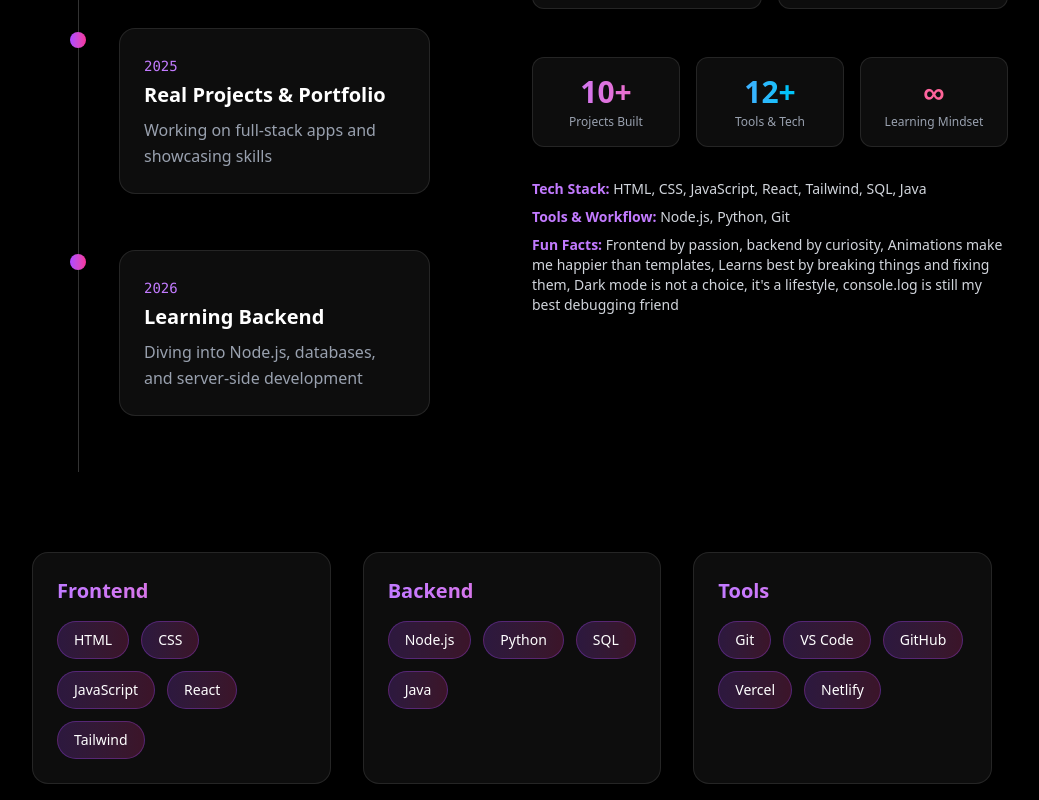
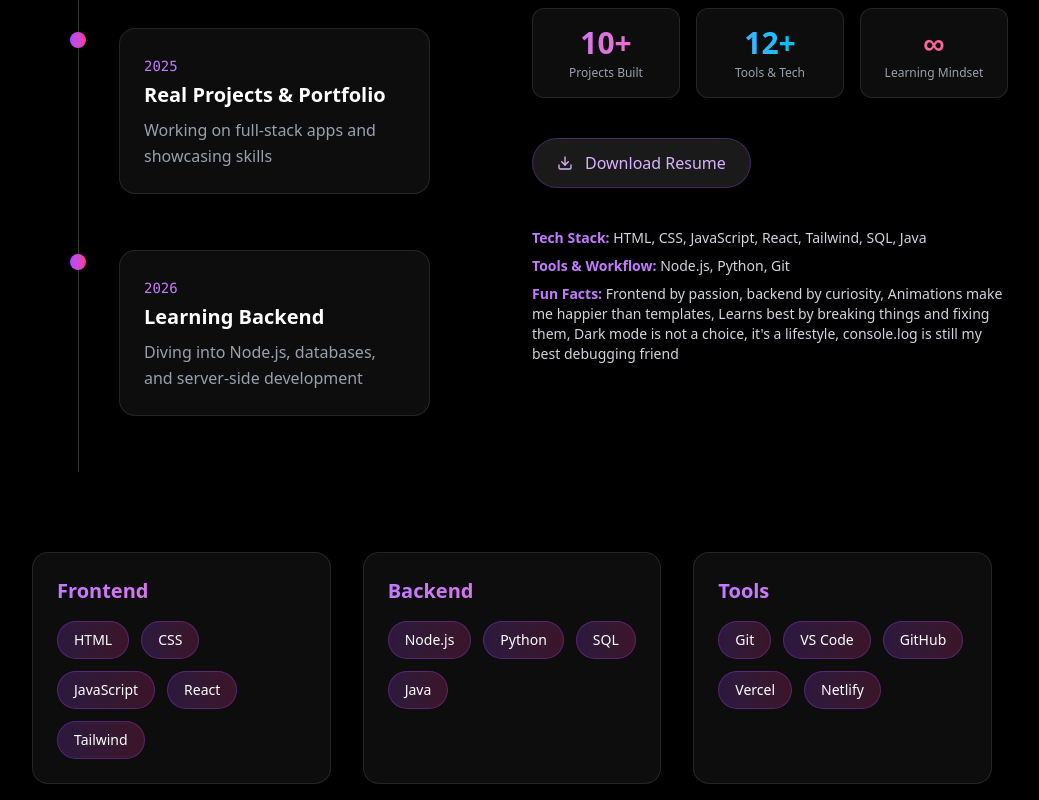
Before and after one commit to MaliAnand01/AnandSundesha_Portfolio, a React (Vite) app: page / in a window 1280 px wide. Shown: the part 1720-2520 px from the top of the page, without its empty margins (128-1167 px from the left). Built offline with nearby package versions, Linux system fonts and the light colour scheme.

Commit message:
Add resume PDF and implement email copy functionality in contact section

```diff
--- a/src/components/sections/About.jsx
+++ b/src/components/sections/About.jsx
@@ -1,8 +1,8 @@
 /* eslint-disable no-unused-vars */
 import { motion } from "framer-motion";
 import { SKILLS, FUN_FACTS } from "../../data/data";
-// import TechOrbit from "./TechOrbit";
 import JourneyTimeline from "./JourneyTimeline";
+import { Download } from "lucide-react";
 
 const About = () => {
   return (
@@ -17,18 +17,17 @@ const About = () => {
 
       {/* Two-column grid */}
       <div className="grid md:grid-cols-2 gap-10 items-center">
-        {/* Left column: 3D placeholder/avatar */}
+        {/* Left column */}
         <motion.div
           initial={{ opacity: 0, scale: 0.8 }}
           whileInView={{ opacity: 1, scale: 1 }}
           transition={{ duration: 0.8 }}
           className="flex justify-center w-full max-w-sm mx-auto"
         >
-          {/* <TechOrbit/> */}
           <JourneyTimeline />
         </motion.div>
 
-        {/* Right column: bio */}
+        {/* Right column */}
         <motion.div
           initial={{ opacity: 0, x: 50 }}
           whileInView={{ opacity: 1, x: 0 }}
@@ -42,16 +41,18 @@ const About = () => {
               Exploring the Backend
             </span>
           </h3>
+
+          {/* Currently learning badge */}
           <div className="flex items-center gap-3">
             <span
-              className="relative inline-flex items-center px-4 py-1.5 rounded-full text-sm font-medium
-    bg-linear-to-r from-purple-500/20 to-pink-500/20
-    border border-purple-500/30 text-purple-300 backdrop-blur-xl"
+              className="
+                relative inline-flex items-center px-4 py-1.5 rounded-full text-sm font-medium
+                bg-linear-to-r from-purple-500/20 to-pink-500/20
+                border border-purple-500/30 text-purple-300 backdrop-blur-xl
+              "
             >
-              {/* Pulse dot */}
               <span className="absolute left-2 w-2.5 h-2.5 rounded-full bg-pink-400 animate-ping opacity-75"></span>
               <span className="absolute left-2 w-2.5 h-2.5 rounded-full bg-pink-500"></span>
-
               <span className="pl-4">Currently learning Backend</span>
             </span>
           </div>
@@ -91,6 +92,7 @@ const About = () => {
             </div>
           </div>
 
+          {/* Mini stats */}
           <div className="grid grid-cols-3 gap-4 pt-4">
             <div className="backdrop-blur-xl bg-white/5 border border-white/10 rounded-xl p-4 text-center">
               <h4 className="text-3xl font-bold bg-linear-to-r from-purple-400 to-pink-400 bg-clip-text text-transparent">
@@ -114,8 +116,33 @@ const About = () => {
             </div>
           </div>
 
+          {/* Resume Download */}
+          <motion.a
+            href="/Anand_Resume.pdf"
+            download
+            target="_blank"
+            whileHover={{
+              scale: 1.05,
+              boxShadow: "0 0 25px rgba(168, 85, 247, 0.4)",
+            }}
+            whileTap={{ scale: 0.95 }}
+            className="
+              inline-flex items-center gap-3 w-fit
+              px-6 py-3 mt-2
+              rounded-full
+              backdrop-blur-xl
+              bg-white/10
+              border border-purple-500/30
+              text-purple-300 font-medium
+              transition-all hover:border-purple-400
+            "
+          >
+            <Download className="w-4 h-4" />
+            Download Resume
+          </motion.a>
+
           {/* Tech summary */}
-          <div className="space-y-2 text-sm">
+          <div className="space-y-2 text-sm pt-2">
             <p>
               <span className="text-purple-400 font-semibold">Tech Stack:</span>{" "}
               HTML, CSS, JavaScript, React, Tailwind, SQL, Java
--- a/src/components/sections/Contact.jsx
+++ b/src/components/sections/Contact.jsx
@@ -1,35 +1,43 @@
 /* eslint-disable no-unused-vars */
 import { SOCIAL_LINKS } from "../../data/data";
 import { motion } from "framer-motion";
-import { Send, Mail } from "lucide-react";
+import { Send, Mail, Copy, Check } from "lucide-react";
+import { useState } from "react";
+
+const EMAIL = "anandsundesha@gmail.com";
 
 const Contact = () => {
+  const [copied, setCopied] = useState(false);
+
   const handleEmailClick = (e) => {
     e.preventDefault();
 
-    const email = "anandsundesha@gmail.com";
     const subject = encodeURIComponent("Collaboration Opportunity");
     const body = encodeURIComponent(
       "Hi Anand,\n\nI came across your portfolio and would love to connect."
     );
 
-    // Android Gmail intent
-    const gmailIntent = `intent://compose?to=${email}&subject=${subject}&body=${body}#Intent;scheme=mailto;package=com.google.android.gm;end`;
     const isAndroid = /android/i.test(navigator.userAgent);
 
     if (isAndroid) {
+      // Android Gmail App (cannot force new tab — opens app)
+      const gmailIntent = `intent://compose?to=${EMAIL}&subject=${subject}&body=${body}#Intent;scheme=mailto;package=com.google.android.gm;end`;
       window.location.href = gmailIntent;
     } else {
-      // fallback for desktop & iOS
-      window.location.href = `https://mail.google.com/mail/?view=cm&fs=1&to=anandsundesha@gmail.com&su=Collaboration%20Opportunity&body=Hi%20Anand,%0A%0AI%20came%20across%20your%20portfolio...`;
+      // Desktop & iOS → open in NEW TAB
+      const gmailWebUrl = `https://mail.google.com/mail/?view=cm&fs=1&to=${EMAIL}&su=${subject}&body=${body}`;
+      window.open(gmailWebUrl, "_blank", "noopener,noreferrer");
     }
   };
 
+  const handleCopyEmail = async () => {
+    await navigator.clipboard.writeText(EMAIL);
+    setCopied(true);
+    setTimeout(() => setCopied(false), 2000);
+  };
+
   return (
-    <section
-      id="contact"
-      className="relative py-32 px-4 z-10 overflow-hidden"
-    >
+    <section id="contact" className="relative py-32 px-4 z-10 overflow-hidden">
       <div className="max-w-4xl mx-auto text-center">
         {/* Section Title */}
         <h2 className="text-5xl md:text-6xl font-bold mb-20 bg-gradient-to-r from-purple-400 via-pink-400 to-blue-400 bg-clip-text text-transparent">
@@ -77,7 +85,34 @@ const Contact = () => {
             })}
           </div>
 
-          {/* CTA Button */}
+          {/* CTA + Copy Email */}
+          <div className="flex items-center justify-center gap-3 mb-6">
+            <span className="text-gray-300 text-lg font-mono">
+              anandsundesha@gmail.com
+            </span>
+
+            <motion.button
+              onClick={handleCopyEmail}
+              whileHover={{ scale: 1.15 }}
+              whileTap={{ scale: 0.95 }}
+              className="
+      p-2
+      rounded-full
+      backdrop-blur-xl
+      bg-white/10
+      border border-white/20
+    "
+              aria-label="Copy email address"
+            >
+              {copied ? (
+                <Check className="w-4 h-4 text-green-400" />
+              ) : (
+                <Copy className="w-4 h-4 text-purple-300" />
+              )}
+            </motion.button>
+          </div>
+
+          {/* Single CTA button */}
           <motion.a
             href="#"
             onClick={handleEmailClick}
@@ -86,7 +121,20 @@ const Contact = () => {
               boxShadow: "0 0 30px rgba(168, 85, 247, 0.45)",
             }}
             whileTap={{ scale: 0.95 }}
-            className="inline-flex items-center gap-3 px-10 py-4 bg-gradient-to-r from-purple-500 to-pink-500 rounded-full font-semibold text-lg transition-all"
+            className="
+    inline-flex
+    items-center
+    gap-3
+    px-10
+    py-4
+    bg-linear-to-r
+    from-purple-500
+    to-pink-500
+    rounded-full
+    font-semibold
+    text-lg
+    transition-all
+  "
           >
             <Mail className="w-5 h-5" />
             Send Me an Email
--- a/src/data/data.js
+++ b/src/data/data.js
@@ -112,11 +112,6 @@ export const SERVICES = [
 // Social Links
 export const SOCIAL_LINKS = [
   {
-    icon: Mail,
-    href: "https://mail.google.com/mail/?view=cm&fs=1&to=anandsundesha@gmail.com&su=Collaboration%20Opportunity&body=Hi%20Anand,%0A%0AI%20came%20across%20your%20portfolio...",
-    label: "Email"
-  },
-  {
     icon: Github,
     href: "https://github.com/MaliAnand01",
     label: "GitHub"
```
Also changed, not shown: 1 other file (tests, documents, lock files or other folders).
